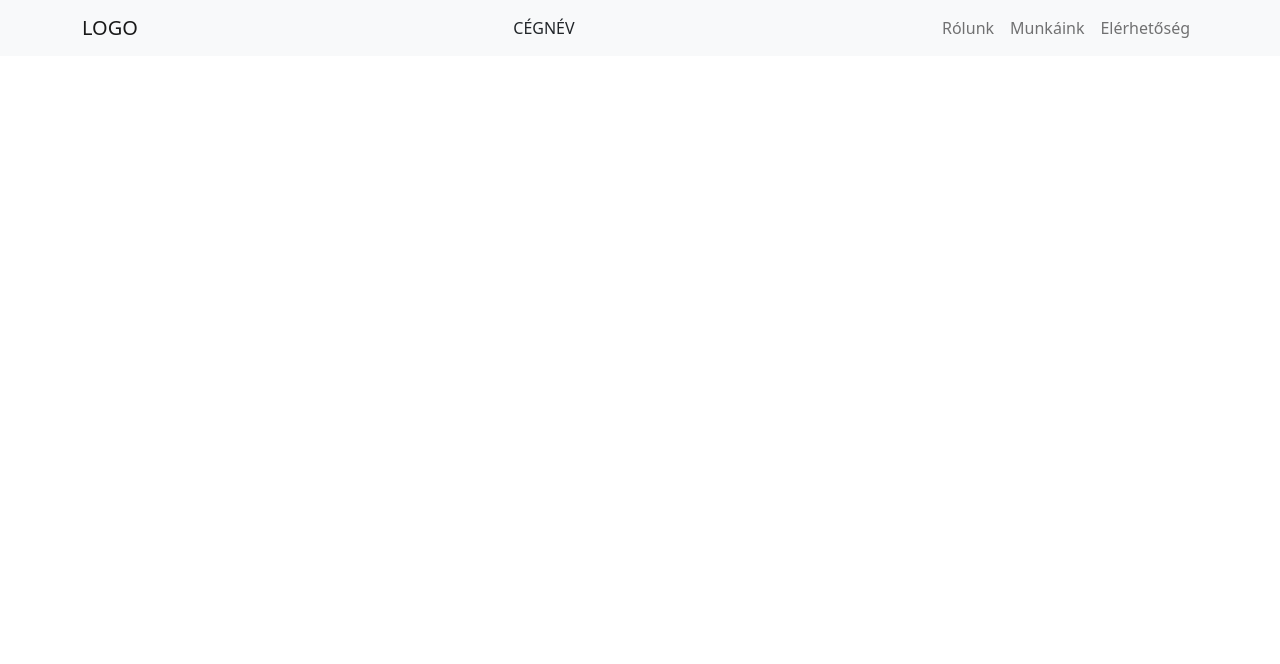
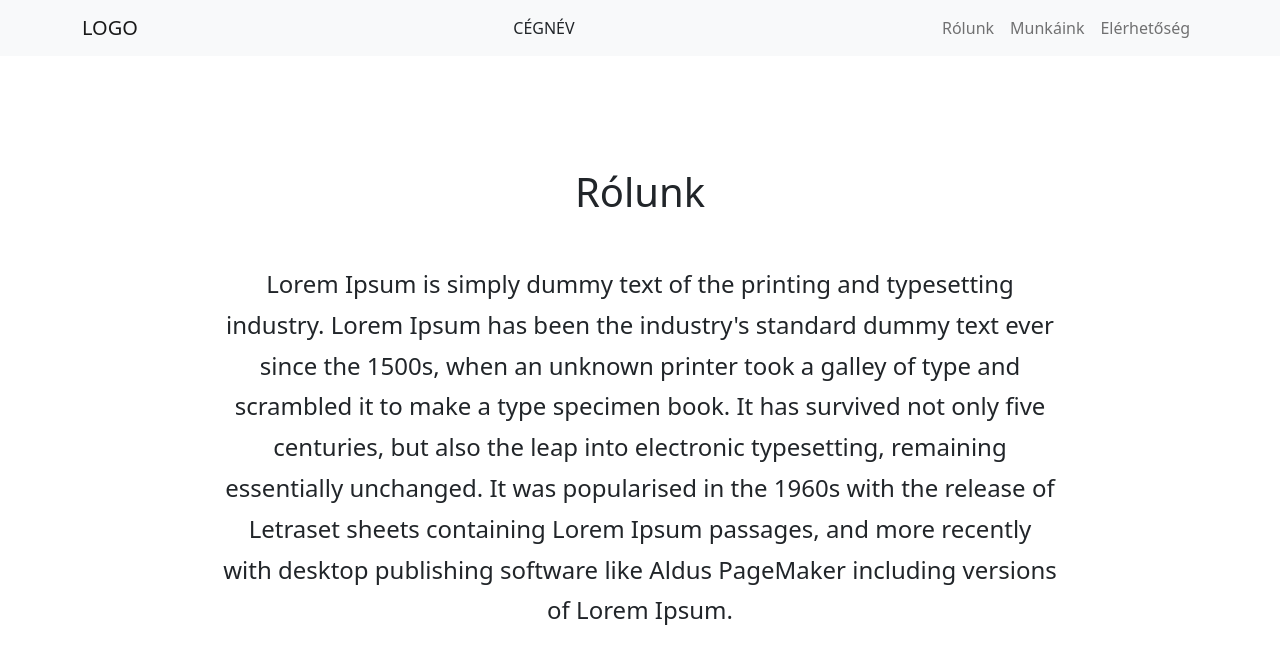
Before and after one commit to gAbordAvid/csabirepo, a React (Create React App) app: page / in a window 1280 px wide. Shown: the top 664 px of the page. Built offline with nearby package versions, Linux system fonts and the light colour scheme.

Commit message:
creating about section, adding scroll behaviour to navbar

```diff
--- a/src/App.js
+++ b/src/App.js
@@ -1,3 +1,4 @@
+import About from './components/About';
 import NavigationBar from './components/Navbar';
 import './style/app.scss';
 
@@ -5,6 +6,7 @@ function App() {
   return (
     <div>
       <NavigationBar />
+      <About />
     </div>
   );
 }
--- /dev/null
+++ b/src/components/About.js
@@ -0,0 +1,21 @@
+import { Container } from 'react-bootstrap';
+import '../style/app.scss';
+
+function About() {
+    return (
+        <>
+            <Container>
+                <div className='text-center about'>
+                    <div id='rolunk' className='about__title'>
+                        <h1>Rólunk</h1>
+                    </div>
+                    <div className='about__description mt-5 w-75 m-auto'>
+                        <h4>Lorem Ipsum is simply dummy text of the printing and typesetting industry. Lorem Ipsum has been the industry's standard dummy text ever since the 1500s, when an unknown printer took a galley of type and scrambled it to make a type specimen book. It has survived not only five centuries, but also the leap into electronic typesetting, remaining essentially unchanged. It was popularised in the 1960s with the release of Letraset sheets containing Lorem Ipsum passages, and more recently with desktop publishing software like Aldus PageMaker including versions of Lorem Ipsum.</h4>
+                    </div>
+                </div>
+            </Container>
+        </>
+    );
+  }
+
+  export default About;
--- a/src/components/Navbar.js
+++ b/src/components/Navbar.js
@@ -5,14 +5,14 @@ import '../style/app.scss';
 
 function NavigationBar() {
     return (
-        <Navbar bg="light" variant="light">
+        <Navbar bg="light" variant="light" sticky="top">
             <Container >
                 <Navbar.Brand href="#">LOGO</Navbar.Brand>
                 <Navbar.Collapse className="justify-content-end">
                     <Nav.Link href="#">CÉGNÉV</Nav.Link>
                 </Navbar.Collapse>
-
-                <Navbar.Collapse className='justify-content-end'>
+                <Navbar.Toggle aria-controls="navbarScroll" />
+                <Navbar.Collapse className='justify-content-end' id="navbarScroll">
                     <Nav >
                         <Nav.Link href="#rolunk">Rólunk</Nav.Link>
                         <Nav.Link href="#munkaink">Munkáink</Nav.Link>
--- a/src/style/app.scss
+++ b/src/style/app.scss
@@ -1,5 +1,11 @@
 @import "~bootstrap/scss/bootstrap";
 
-h1 {
-    color: green;
+.about {
+    margin-top: 7rem;
+
+    &__description {
+        h4 {
+            line-height: 1.7;
+        }
+    }
 }
```
